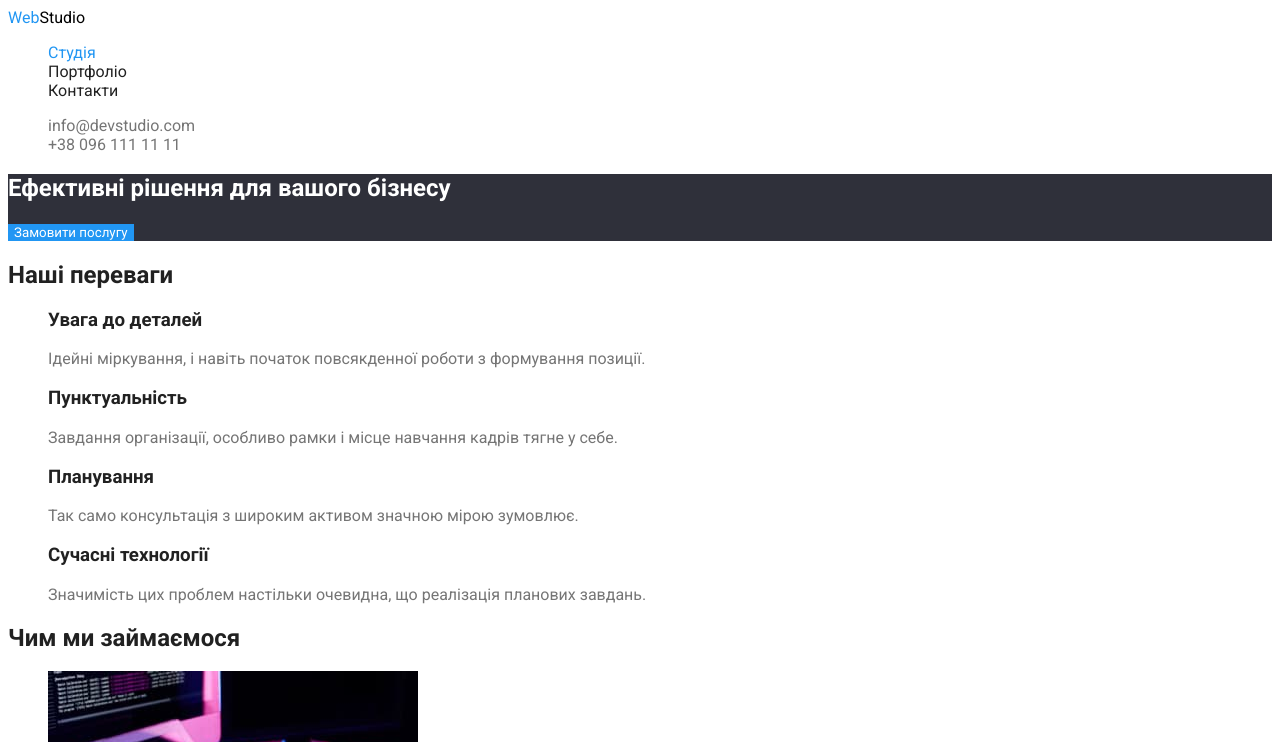
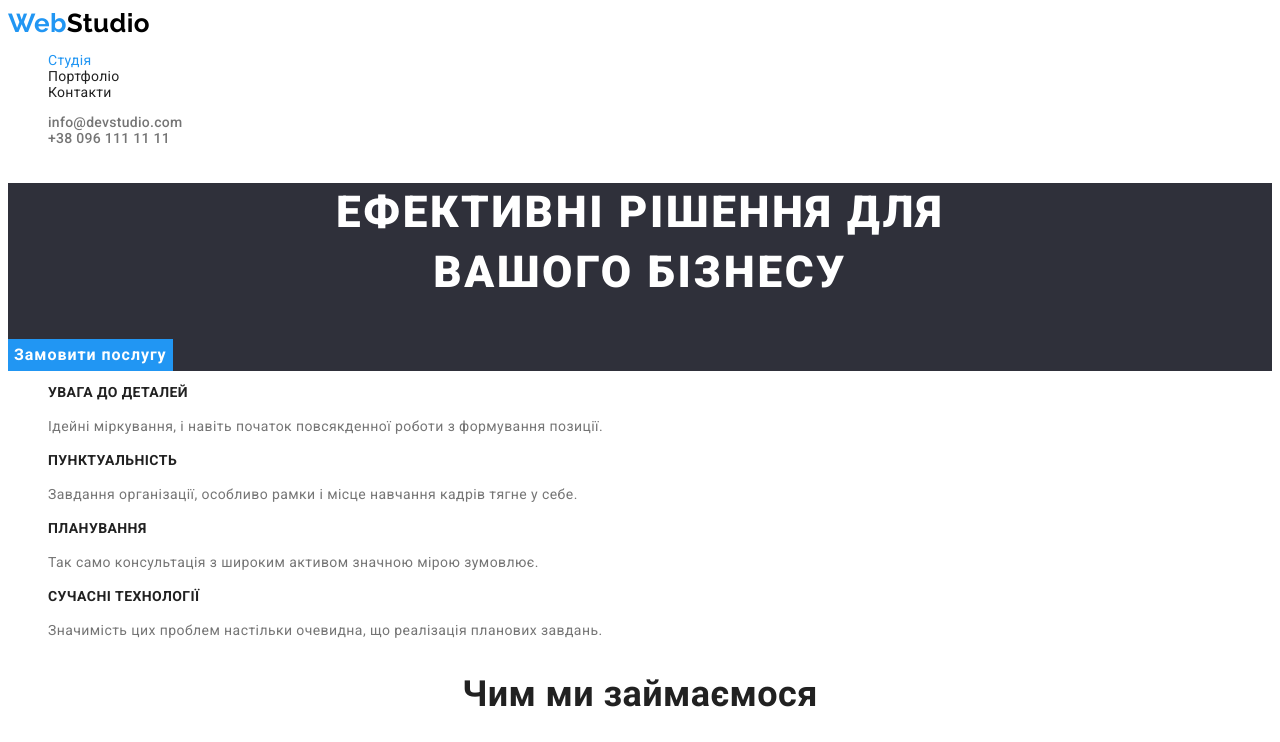
Before and after one commit to oleksiilunin/goit-markup-hw-02, a plain HTML site: page index.html in a window 1280 px wide. Shown: the top 742 px of the page. Drawn offline with Linux system fonts and the light colour scheme.

Commit message:
Add styles and fonts for text in index.html and portfolio.html
Also add/change some values in :root

```diff
--- a/css/styles.css
+++ b/css/styles.css
@@ -6,27 +6,28 @@
 /* Колір пошти та телефону в футері #ffffff 60% */
 /* Колір фону Слогана и Футера #2F303A */
 
-/* ont-family: 'Raleway',
-sans-serif;
-font-family: 'Roboto',
-sans-serif; */
+:root {
+    --primary-text-color: #757575;
+    --secondary-text-color: #212121;
+    --slogan-text-color: #FFFFFF;
+    --location-text-color: #FFFFFF;
+    --accent-color: #2196F3;
+    --logo-header: #000000;
+    --logo-footer: #FFFFFF;
+    --secondary-background-color: #2F303A;
+    --footer-text-color: #FFFFFF96;
+    --btn-accent-text-color: #FFFFFF;
+    --btn-filter-bcg-color: #F5F4FA;
+}
 
 body {
     background-color: #FFFFFF;
     color: var(--primary-text-color);
-    font-family: 'Roboto',
-            sans-serif;
-}
 
-:root {
-    --primary-text-color: #757575;
-    --secondary-text-color: #212121;
-    --tertiary-text-color: #FFFFFF;
-    --accent-color: #2196F3;
-    --logo-header: #000000;
-    --secondary-background-color: #2F303A;
-    --footer-text-color: #FFFFFF96;
-    --btn-filter-bcg-color: #F5F4FA;
+    font-family: 'Roboto', sans-serif;
+    font-weight: 400;
+    font-size: 14px;
+    letter-spacing: 0.03em;
 }
 
 .list {
@@ -42,7 +43,12 @@ body {
 
 .logo {
     color: var(--accent-color);
+
+    font-family: 'Raleway', sans-serif;
     text-decoration: none;
+    font-weight: 700;
+    font-size: 26px;
+    line-height: 1.19;
 }
 
 .logo-header {
@@ -51,8 +57,9 @@ body {
 
 /* Site nav */
 
-.site-nav-item .current {
-    color: var(--accent-color);
+.site-nav {
+    line-height: 1.14;
+    letter-spacing: 0.02em;
 }
 
 .site-nav .link {
@@ -64,13 +71,17 @@ body {
     color: var(--accent-color);
 }
 
-.site-nav .link.current {
+.site-nav .current {
     color: var(--accent-color);
 }
 
-/* .contacts-list .link {
-    color: var(--primary-text-color);
-} */
+/* Contacts */
+
+.contacts {
+    font-weight: 500;
+    line-height: 1.14;
+    letter-spacing: 0.02em;
+}
 
 .contacts .link {
     color: var(--primary-text-color);
@@ -88,61 +99,111 @@ body {
 }
 
 .slogan-title {
-    color: var(--tertiary-text-color);
+    color: var(--slogan-text-color);
+
+    font-weight: 900;
+    font-size: 44px;
+    line-height: 1.36;
+    text-align: center;
+    letter-spacing: 0.06em;
+    text-transform: uppercase;
 }
 
 .btn-order {
-    color: var(--tertiary-text-color);
     background-color: var(--accent-color);
+    color: var(--btn-accent-text-color);
+
     border-width: 0px;
-    font-family: 'Roboto',
-            sans-serif;
+    font-family: inherit;
+    font-weight: 700;
+    font-size: 16px;
+    line-height: 1.88;
+    display: flex;
+    letter-spacing: 0.06em;
 }
 
     /* Section */
 
 .section-title {
     color: var(--secondary-text-color);
+
+    font-weight: 700;
+    font-size: 36px;
+    line-height: 1.17;
+    text-align: center;
+}
+
+.hidden {
+    display: none;
 }
 
         /* Advantages */
 
 .advantages .title {
     color: var(--secondary-text-color);
+
+    font-weight: 700;
+    font-size: 14px;
+    line-height: 1.14;
+    text-transform: uppercase;
+}
+
+.advantages .text {
+    line-height: 1.71;
 }
 
         /* Team */
 
 .team .title {
     color: var(--secondary-text-color);
+
+    font-weight: 500;
+    font-size: 16px;
+    line-height: 1.19;
+    text-align: center;
+}
+
+.team .text {
+    font-size: 16px;
+    line-height: 1.19;
+    text-align: center;
 }
 
         /* Portfolio - Filter */
 
 .btn-filter {
+    background-color: var(--btn-filter-bcg-color);
     color: var(--secondary-text-color);
-    background-color: var(--btn-filter-bcg-color);
+
+    font-family: inherit;
+    font-weight: 500;
+    font-size: 16px;
+    line-height: 1.62;
+    letter-spacing: inherit;
 }
 
 .btn-filter:hover,
 .btn-filter:focus {
     background-color: var(--accent-color);
-    color: var(--tertiary-text-color)
+    color: var(--btn-accent-text-color)
 }
 
-/* .btn.active {
-    background-color: var(--accent-color);
-    color: var(--tertiary-text-color)
-} */
 
         /* Portfolio - Projects */
 
 .projects .title {
     color: var(--secondary-text-color);
+
+    font-weight: 700;
+    font-size: 18px;
+    line-height: 2;
+    letter-spacing: 0.06em;
 }
 
 .projects .type {
     color: var(--primary-text-color);
+
+    line-height: 1.88;
 }
 
 /* Footer */
@@ -152,13 +213,16 @@ body {
 }
 
 .logo-footer {
-    color: var(--tertiary-text-color);
+    color: var(--logo-footer);
 }
 
     /* Address */
 
 .address .link {
     color: var(--footer-text-color);
+
+    font-style: normal;
+    line-height: 1.71;
 }
 
 .address .link:hover,
@@ -167,7 +231,7 @@ body {
 }
 
 .address .location {
-    color: var(--tertiary-text-color);
+    color: var(--location-text-color);
 }
 
 /* .address .location:hover,
--- a/index.html
+++ b/index.html
@@ -29,29 +29,29 @@
     <main>
         <!--Слоган-->
         <section class="slogan">
-            <h1 class="slogan-title">Ефективні рішення для вашого бізнесу</h1>
+            <h1 class="slogan-title">Ефективні рішення для<br> вашого бізнесу</h1>
             <button type="button" class="btn-order">Замовити послугу</button>
         </section>
 
         <!--Переваги-->
         <section>
-            <h2 class="section-title">Наші переваги</h2>
+            <h2 class="section-title hidden">Наші переваги</h2>
             <ul class="advantages list">
                 <li>
                     <h3 class="title">Увага до деталей</h3>
-                    <p>Ідейні міркування, і навіть початок повсякденної роботи з формування позиції.</p>
+                    <p class="text">Ідейні міркування, і навіть початок повсякденної роботи з формування позиції.</p>
                 </li>
                 <li>
                     <h3 class="title">Пунктуальність</h3>
-                    <p>Завдання організації, особливо рамки і місце навчання кадрів тягне у себе.</p>
+                    <p class="text">Завдання організації, особливо рамки і місце навчання кадрів тягне у себе.</p>
                 </li>
                 <li>
                     <h3 class="title">Планування</h3>
-                    <p>Так само консультація з широким активом значною мірою зумовлює.</p>
+                    <p class="text">Так само консультація з широким активом значною мірою зумовлює.</p>
                 </li>
                 <li>
                     <h3 class="title">Сучасні технології</h3>
-                    <p>Значимість цих проблем настільки очевидна, що реалізація планових завдань.</p>
+                    <p class="text">Значимість цих проблем настільки очевидна, що реалізація планових завдань.</p>
                 </li>
             </ul>
         </section>
@@ -72,19 +72,19 @@
             <ul class="team list">
                 <li><img width="270" src="./images/ihor-demianenko.jpg" alt="Дизайнер проекту.">
                     <h3 class="title">Ігор Дем'яненко</h3>
-                    <p lang="en">Product Designer</p>
+                    <p class="text" lang="en">Product Designer</p>
                 </li>
                 <li><img width="270" src="./images/olha-riepina.jpg" alt="Фронтенд розробник.">
                     <h3 class="title">Ольга Рєпіна</h3>
-                    <p lang="en">Frontend Developer</p>
+                    <p class="text" lang="en">Frontend Developer</p>
                 </li>
                 <li><img width="270" src="./images/mykola-tarasov.jpg" alt="Маркетолог.">
                     <h3 class="title">Микола Тарасов</h3>
-                    <p lang="en">Marketing</p>
+                    <p class="text" lang="en">Marketing</p>
                 </li>
                 <li><img width="270" src="./images/mykhailo-yermakov.jpg" alt="Маркетолог.">
                     <h3 class="title">Михайло Єрмаков</h3>
-                    <p lang="en">Marketing</p>
+                    <p class="text" lang="en">Marketing</p>
                 </li>
             </ul>
         </section>
```
Also changed, not shown: portfolio.html (+1 -1 lines).
